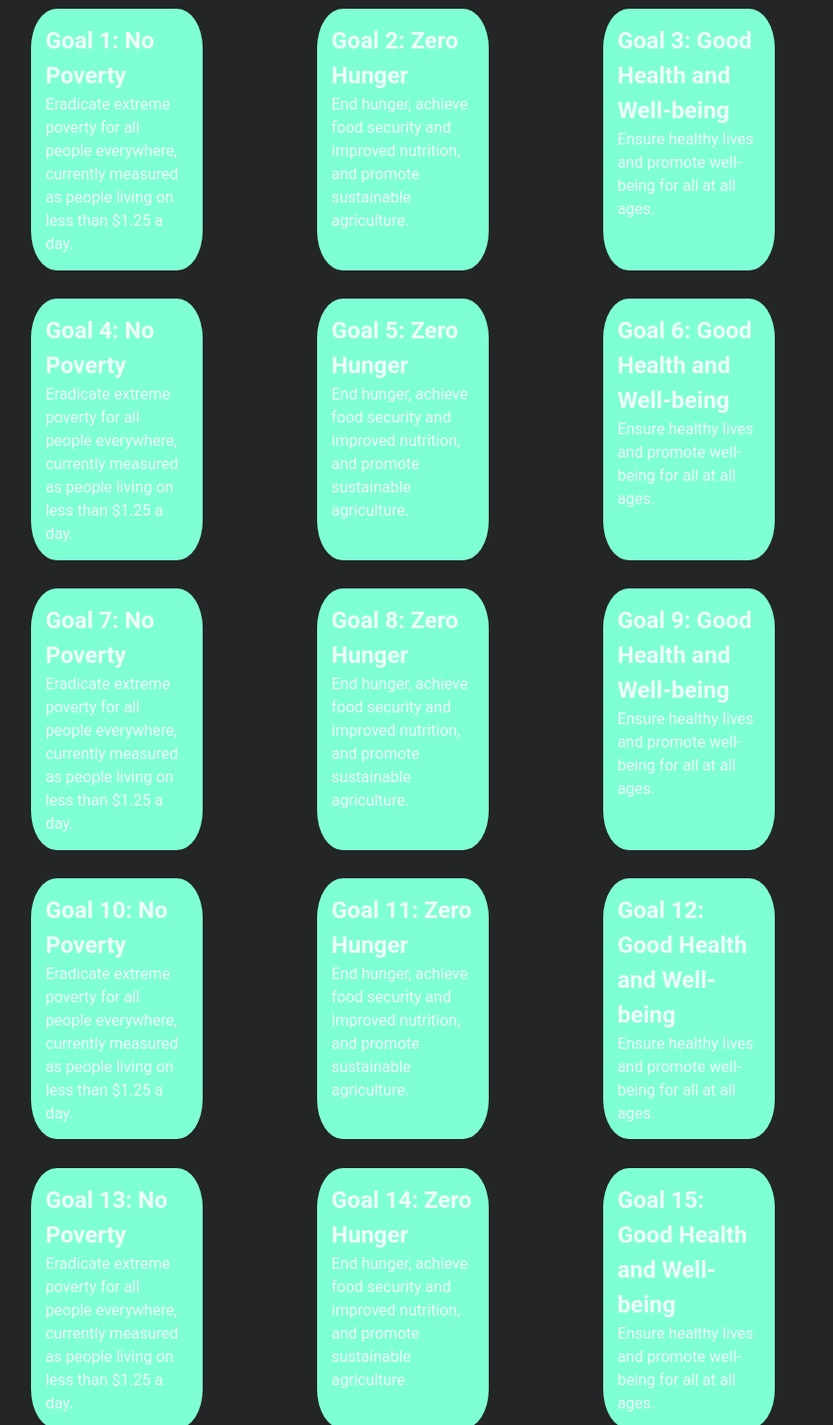
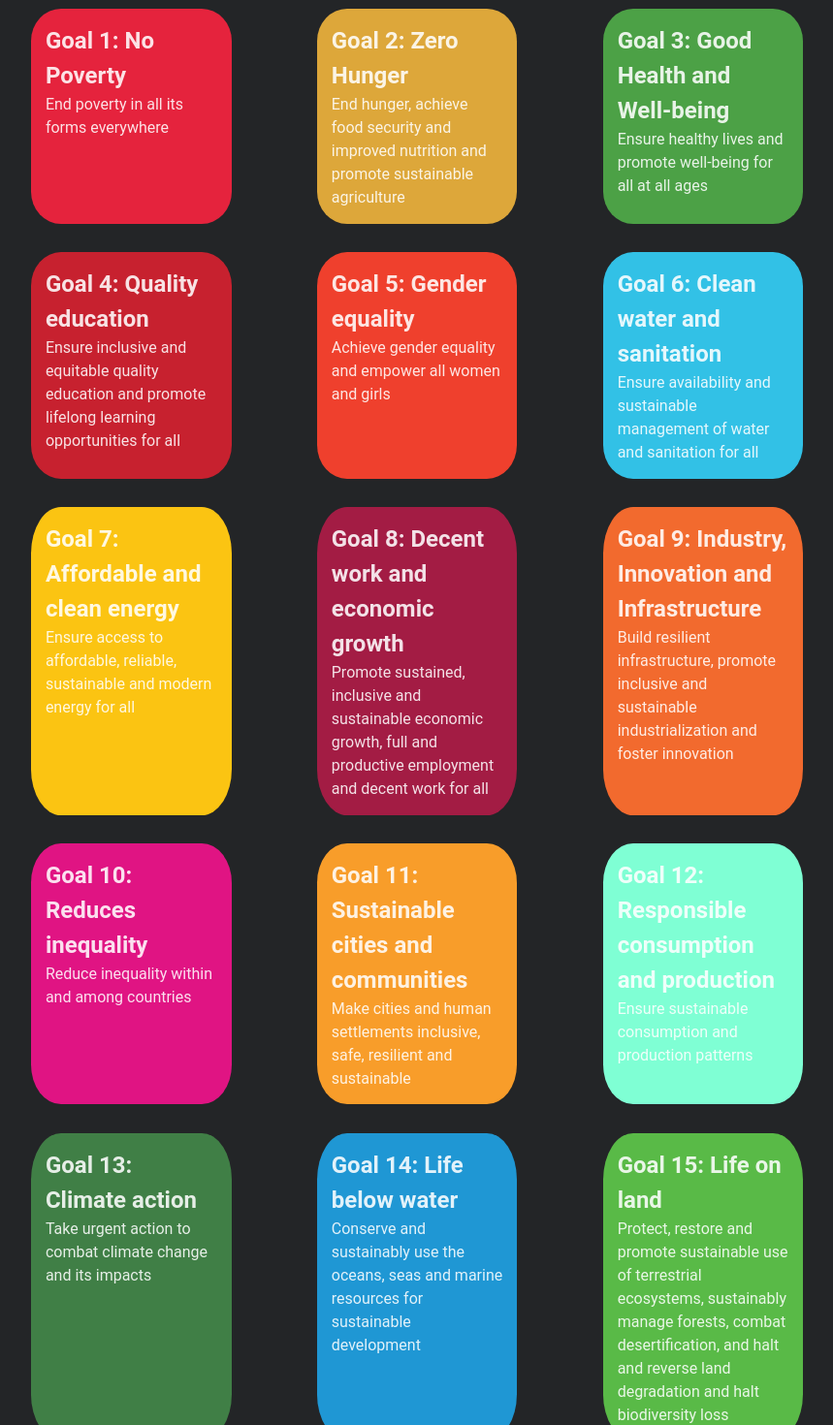
Before and after one commit to Ninejar/cautious-adventure, a React (Vite) app in the folder frontend/: page /goals in a window 1280 px wide. Shown: the part 100-1570 px from the top of the page at 97% size, without its empty margins (278-1137 px from the left). Built offline with nearby package versions, Linux system fonts and the light colour scheme; no server answers.

Commit message:
Goals crad and description

```diff
--- a/frontend/src/components/Goals/Goals.css
+++ b/frontend/src/components/Goals/Goals.css
@@ -7,10 +7,61 @@
   }
 
   .goal {
-    width: 60%;
+    max-width: 70%;
     min-height:50%;
     background-color: aquamarine;
     padding:5%;
     border-radius: 15%;
     margin-bottom: 10%;
   }
+  .one{
+    background-color: #E5233D;
+  }
+  .two{
+    background-color:#DDA73A;
+  }
+  .three{
+    background-color: #4CA146;
+  }
+  .four{
+    background-color: #C7212F;
+  }
+  .five{
+    background-color: #EF402D;
+  }
+  .six{
+    background-color: #32C1E6;
+  }
+  .seven{
+    background-color: #FBC412;
+  }
+  .eight{
+    background-color: #A31C44;
+  }
+  .nine{
+    background-color:#F26A2E;
+  }
+  .ten{
+    background-color: #E01483;
+  }
+  .eleven{
+    background-color: #F89D2A;
+  }
+  .twelve{
+    background-color: #BF8D2C;
+  }
+  .thirteen{
+    background-color: #407F46;
+  }
+  .fourteen{
+    background-color: #1F97D4;
+  }
+  .fifteen{
+    background-color: #59BA47;
+  }
+  .sixteen{
+    background-color: #136A9F;
+  }
+  .seventeen{
+    background-color: #14496B;
+  }
--- a/frontend/src/pages/Goals.jsx
+++ b/frontend/src/pages/Goals.jsx
@@ -14,73 +14,73 @@ import BackButton from '../components/BackButton/BackButton';
             </div>
 
             <div className="goals-container">
-                <div className="goal">
+                <div className="goal one">
                     <h2>Goal 1: No Poverty</h2>
-                    <p>Eradicate extreme poverty for all people everywhere, currently measured as people living on less than $1.25 a day.</p>
+                    <p>End poverty in all its forms everywhere</p>
                 </div>
-                <div className="goal">
+                <div className="goal two">
                     <h2>Goal 2: Zero Hunger</h2>
-                    <p>End hunger, achieve food security and improved nutrition, and promote sustainable agriculture.</p>
+                    <p>End hunger, achieve food security and improved nutrition and promote sustainable agriculture</p>
                 </div>
-                <div className="goal">
+                <div className="goal three">
                     <h2>Goal 3: Good Health and Well-being</h2>
-                    <p>Ensure healthy lives and promote well-being for all at all ages.</p>
+                    <p>Ensure healthy lives and promote well-being for all at all ages</p>
                 </div>
-                <div className="goal">
-                    <h2>Goal 4: No Poverty</h2>
-                    <p>Eradicate extreme poverty for all people everywhere, currently measured as people living on less than $1.25 a day.</p>
+                <div className="goal four">
+                    <h2>Goal 4: Quality education</h2>
+                    <p>Ensure inclusive and equitable quality education and promote lifelong learning opportunities for all</p>
                 </div>
-                <div className="goal">
-                    <h2>Goal 5: Zero Hunger</h2>
-                    <p>End hunger, achieve food security and improved nutrition, and promote sustainable agriculture.</p>
+                <div className="goal five">
+                    <h2>Goal 5: Gender equality</h2>
+                    <p>Achieve gender equality and empower all women and girls</p>
                 </div>
-                <div className="goal">
-                    <h2>Goal 6: Good Health and Well-being</h2>
-                    <p>Ensure healthy lives and promote well-being for all at all ages.</p>
+                <div className="goal six">
+                    <h2>Goal 6: Clean water and sanitation</h2>
+                    <p>Ensure availability and sustainable management of water and sanitation for all</p>
                 </div>
-                <div className="goal">
-                    <h2>Goal 7: No Poverty</h2>
-                    <p>Eradicate extreme poverty for all people everywhere, currently measured as people living on less than $1.25 a day.</p>
+                <div className="goal seven">
+                    <h2>Goal 7: Affordable and clean energy</h2>
+                    <p>Ensure access to affordable, reliable, sustainable and modern energy for all</p>
                 </div>
-                <div className="goal">
-                    <h2>Goal 8: Zero Hunger</h2>
-                    <p>End hunger, achieve food security and improved nutrition, and promote sustainable agriculture.</p>
+                <div className="goal eight">
+                    <h2>Goal 8: Decent work and economic growth</h2>
+                    <p>Promote sustained, inclusive and sustainable economic growth, full and productive employment and decent work for all</p>
                 </div>
-                <div className="goal">
-                    <h2>Goal 9: Good Health and Well-being</h2>
-                    <p>Ensure healthy lives and promote well-being for all at all ages.</p>
+                <div className="goal nine">
+                    <h2>Goal 9: Industry, Innovation and Infrastructure</h2>
+                    <p>Build resilient infrastructure, promote inclusive and sustainable industrialization and foster innovation</p>
                 </div>
-                <div className="goal">
-                    <h2>Goal 10: No Poverty</h2>
-                    <p>Eradicate extreme poverty for all people everywhere, currently measured as people living on less than $1.25 a day.</p>
+                <div className="goal ten">
+                    <h2>Goal 10: Reduces inequality</h2>
+                    <p>Reduce inequality within and among countries</p>
                 </div>
-                <div className="goal">
-                    <h2>Goal 11: Zero Hunger</h2>
-                    <p>End hunger, achieve food security and improved nutrition, and promote sustainable agriculture.</p>
+                <div className="goal eleven">
+                    <h2>Goal 11: Sustainable cities and communities</h2>
+                    <p>Make cities and human settlements inclusive, safe, resilient and sustainable</p>
                 </div>
-                <div className="goal">
-                    <h2>Goal 12: Good Health and Well-being</h2>
-                    <p>Ensure healthy lives and promote well-being for all at all ages.</p>
+                <div className="goal tewlve">
+                    <h2>Goal 12: Responsible consumption and production</h2>
+                    <p>Ensure sustainable consumption and production patterns</p>
                 </div>
-                <div className="goal">
-                    <h2>Goal 13: No Poverty</h2>
-                    <p>Eradicate extreme poverty for all people everywhere, currently measured as people living on less than $1.25 a day.</p>
+                <div className="goal thirteen">
+                    <h2>Goal 13: Climate action</h2>
+                    <p>Take urgent action to combat climate change and its impacts</p>
                 </div>
-                <div className="goal">
-                    <h2>Goal 14: Zero Hunger</h2>
-                    <p>End hunger, achieve food security and improved nutrition, and promote sustainable agriculture.</p>
+                <div className="goal fourteen">
+                    <h2>Goal 14: Life below water</h2>
+                    <p>Conserve and sustainably use the oceans, seas and marine resources for sustainable development</p>
                 </div>
-                <div className="goal">
-                    <h2>Goal 15: Good Health and Well-being</h2>
-                    <p>Ensure healthy lives and promote well-being for all at all ages.</p>
+                <div className="goal fifteen">
+                    <h2>Goal 15: Life on land</h2>
+                    <p>Protect, restore and promote sustainable use of terrestrial ecosystems, sustainably manage forests, combat desertification, and halt and reverse land degradation and halt biodiversity loss</p>
                 </div>
-                <div className="goal">
-                    <h2>Goal 16: No Poverty</h2>
-                    <p>Eradicate extreme poverty for all people everywhere, currently measured as people living on less than $1.25 a day.</p>
+                <div className="goal sixteen">
+                    <h2>Goal 16: Peace, justice and strong institutions</h2>
+                    <p>Promote peaceful and inclusive societies for sustainable development, provide access to justice for all and build effective, accountable and inclusive institutions at all levels</p>
                 </div>
-                <div className="goal">
-                    <h2>Goal 17: Zero Hunger</h2>
-                    <p>End hunger, achieve food security and improved nutrition, and promote sustainable agriculture.</p>
+                <div className="goal seventeen">
+                    <h2>Goal 17: Partnership for the goals</h2>
+                    <p>Strengthen the means of implementation and revitalize the Global Partnership for Sustainable Development</p>
                 </div>
             </div>
         </div>
```
Also changed, not shown: 1 other file (tests, documents, lock files or other folders).
